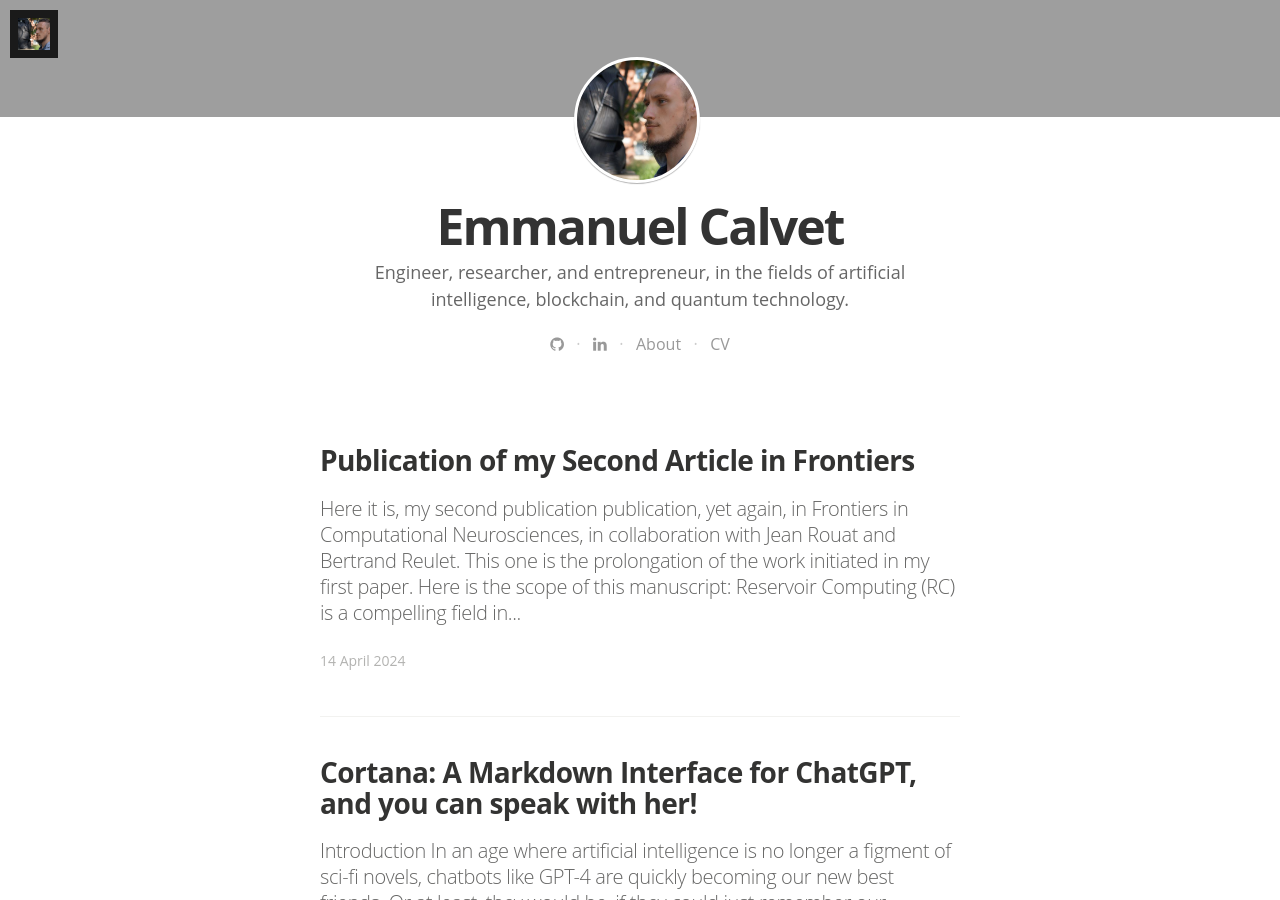
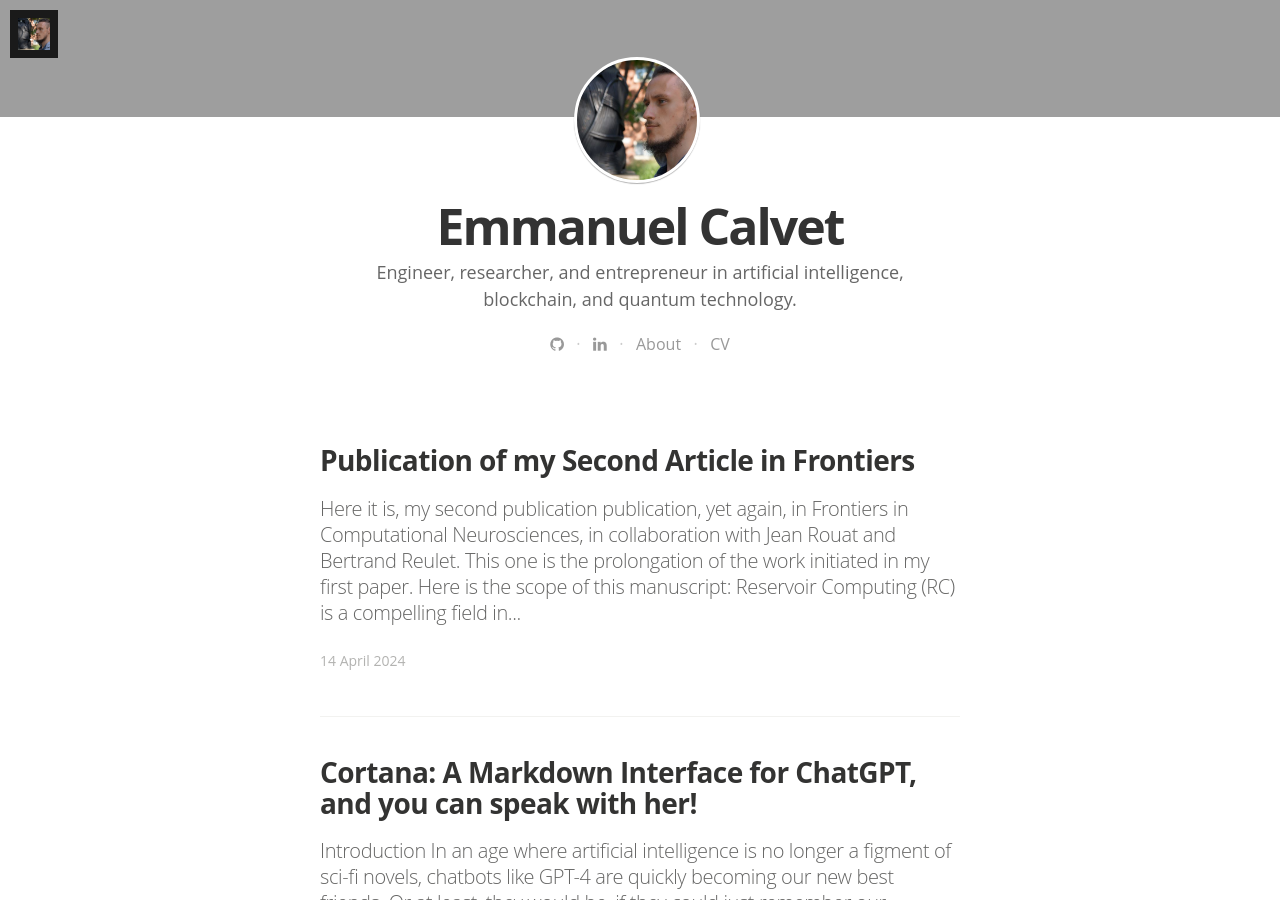
Before and after one commit to ManuNeuro/EmmanuelCalvet, a Jekyll site: the page built from index.html, in a window 1280 px wide and 900 px high, scrolled down 333 px. Built offline with Jekyll 4.4.1, drawn with Linux system fonts in a browser that asks for light colours; nearby versions of some CDN libraries; some web fonts are replaced; the list of posts is cut into pages by our own code.

Commit message:
Update _config.yml

```diff
--- a/_config.yml
+++ b/_config.yml
@@ -4,7 +4,7 @@ highlighter: pygments
 # Site settings
 title: "Emmanuel Calvet"
 description: > # this means to ignore newlines until "email:"
-   Engineer, researcher, and entrepreneur, in the fields of artificial intelligence, blockchain, and quantum technology.
+   Engineer, researcher, and entrepreneur in artificial intelligence, blockchain, and quantum technology.
 
 email: emmanuel.calvet@usherbrooke.ca
 #blog logo
```
